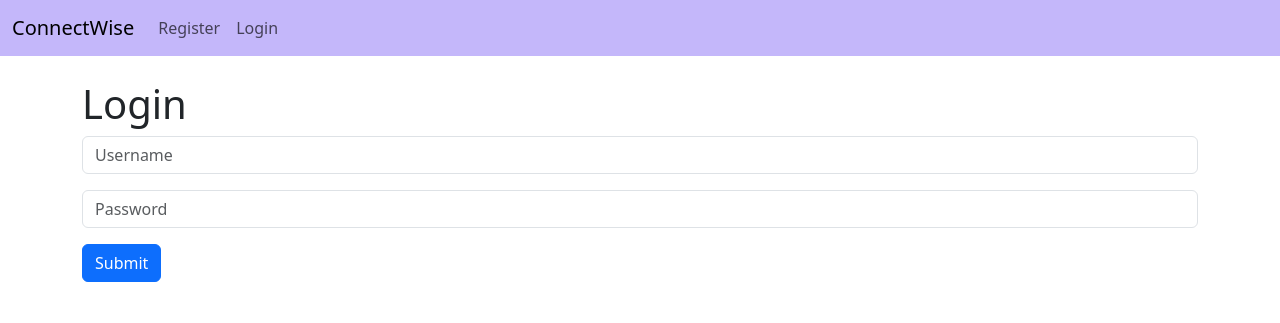
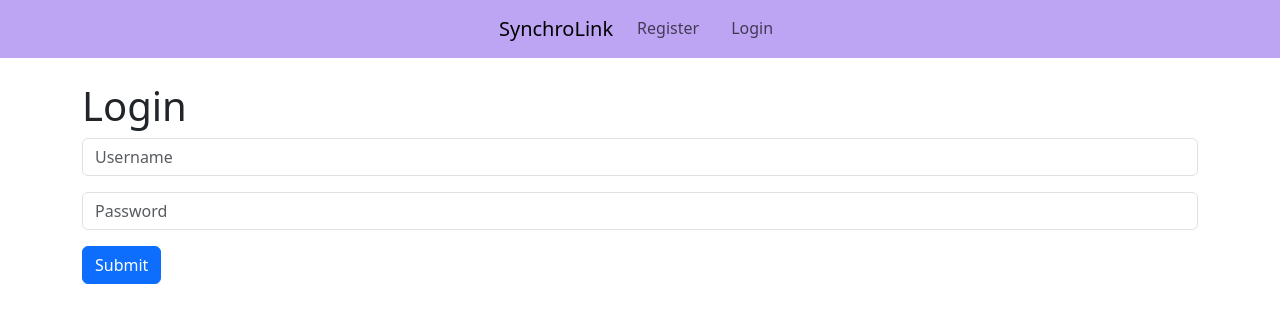
Before and after one commit to cacinterino/CRM-APP-DEV, a Django app: page / in a window 1280 px wide. Shown: the top 323 px of the page. Run offline with Django 5.2, Linux system fonts and the light colour scheme.

Commit message:
Navbar Placed the navbar at the center Changed the Brand Name To SynchroLink Views.py Added return render when the user logged in with a wrong password

```diff
--- a/demo/CRMAPP/webapp/templates/home.html
+++ b/demo/CRMAPP/webapp/templates/home.html
@@ -4,7 +4,7 @@
 <!-- <div class="col-md-6 offset-sm-3"> -->
     <div>
     {% if user.is_authenticated %}
-        <h1>👋 Hello!</h1>
+        <h1>Hello!, {{user.username}}</h1>
         <br>
         <h2>ConnectWise Records</h2>
         <table class="table table-striped table-hover table-bordered">
--- a/demo/CRMAPP/webapp/templates/navbar.html
+++ b/demo/CRMAPP/webapp/templates/navbar.html
@@ -1,11 +1,11 @@
-<nav class="navbar navbar-expand-lg" style="background-color: rgb(196, 183, 250);">
-    <div class="container-fluid">
-      <a class="navbar-brand" href="{% url 'home' %}">ConnectWise</a>
+<nav class="navbar navbar-expand-lg" style="background-color: rgb(189, 165, 243)">
+    <div class="container justify-content-center">
+      <a class="navbar-brand" href="{% url 'home' %}">SynchroLink</a>
       <button class="navbar-toggler" type="button" data-bs-toggle="collapse" data-bs-target="#navbarSupportedContent" aria-controls="navbarSupportedContent" aria-expanded="false" aria-label="Toggle navigation">
         <span class="navbar-toggler-icon"></span>
       </button>
-      <div class="collapse navbar-collapse" id="navbarSupportedContent">
-        <ul class="navbar-nav me-auto mb-2 mb-lg-0">
+      <div class="collapse navbar-collapse flex-grow-0" id="navbarSupportedContent">
+        <ul class="navbar-nav ms-auto nav-underline">
 
           {% if user.is_authenticated %}
           <li class="nav-item">
--- a/demo/CRMAPP/webapp/views.py
+++ b/demo/CRMAPP/webapp/views.py
@@ -21,7 +21,7 @@ def home(request):
             return redirect('home')
         else:
             messages.success(request, "Oops! Please try logging in again...")
-            redirect('home')
+            return redirect('home')
     else:
         return render(request, 'home.html', {'records': records})
 
```
